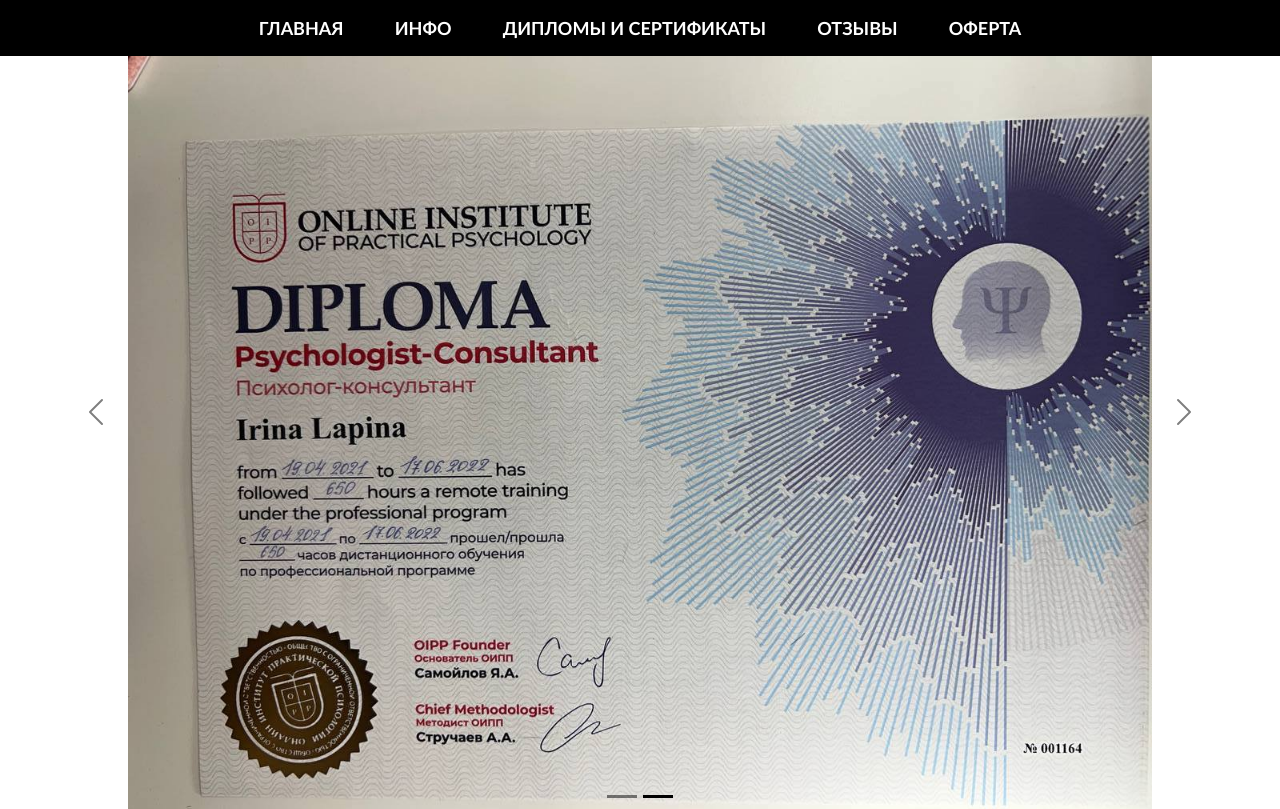
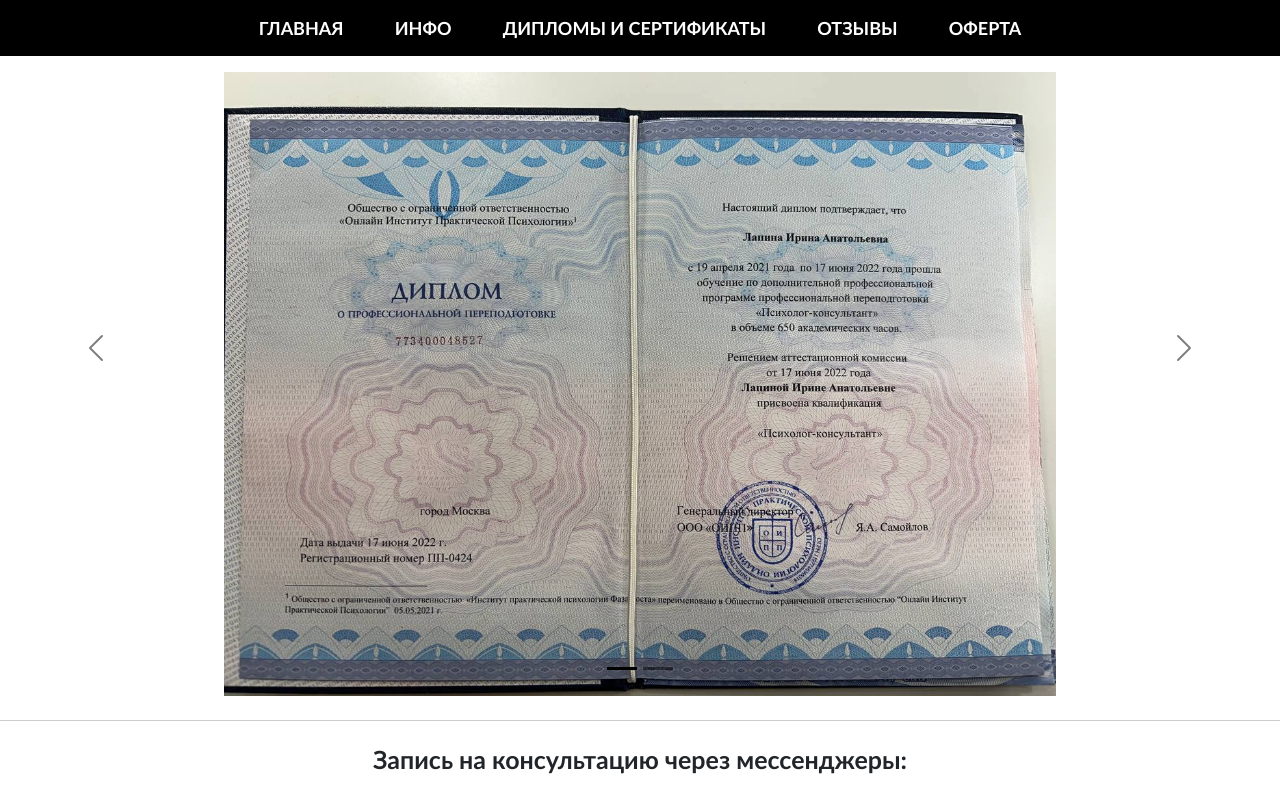
Before and after one commit to Mar4ikler/business-card-website, a React (Create React App) app in the folder website/: page /certificates in a window 1280 px wide. Shown: the top 809 px of the page. Built offline with nearby package versions, Linux system fonts and the light colour scheme.

Commit message:
fix flex boxes

```diff
--- a/website/src/App.css
+++ b/website/src/App.css
@@ -8,13 +8,13 @@
 
 @media only screen and (min-width: 1401px) {
     * {
-        font-size: 2.2vw !important;
+        font-size: 1.7vw !important;
     }
 }
 
 @media only screen and (min-width: 2000px) {
     * {
-        font-size: 2.1vw !important;
+        font-size: 1.9vw !important;
     }
 }
 
--- a/website/src/views/MainView/MainView.module.css
+++ b/website/src/views/MainView/MainView.module.css
@@ -47,7 +47,7 @@
     text-align: center;
 }
 
-@media only screen and (max-width: 768px) {
+@media only screen and (max-width: 768px) and (min-height: 500px)  {
     .generalInfoContainer {
         height: 90dvh;
         position: relative;
@@ -82,7 +82,7 @@
     }
 }
 
-@media only screen and (min-width: 768px) and (max-width: 1060px) {
+@media only screen and (min-width: 768px) and (max-width: 1060px) and (min-height: 500px) {
     .generalInfoContainer {
         height: 90dvh;
         position: relative;
@@ -133,3 +133,23 @@
         font-size: 150px !important;
     }
 }
+
+@media only screen and (max-height: 499px) and (max-width:1060px) {
+    .generalInfoContainer {
+        height: 90dvh;
+        position: relative;
+    }
+
+    .representationInfo {
+        width: 100%;
+        height: 100%;
+        justify-content: flex-end;
+        padding-bottom: 60px;
+    }
+
+    .generalInfoContainer>img {
+        object-fit: cover;
+        padding: 30px 10px 0px 0px;
+    }
+
+}
--- a/website/src/views/СertificatesView/CertificatesView.jsx
+++ b/website/src/views/СertificatesView/CertificatesView.jsx
@@ -4,7 +4,7 @@
 
 const CertificatesView = () => {
     return (
-        <Carousel variant='dark' className={styles.carouselContainer} slide={false}>
+        <Carousel variant='dark' className={styles.carouselContainer} slide={false} interval={null}>
             <Carousel.Item>
                 <img src={images.diplom} className={styles.imageContainer} alt="not found" />
             </Carousel.Item>
--- a/website/src/views/СertificatesView/CertificatesView.module.css
+++ b/website/src/views/СertificatesView/CertificatesView.module.css
@@ -1,5 +1,5 @@
 .carouselContainer {
-    padding-top: 7dvh;
+    padding-top: 9dvh;
     width: 100%;
     display: flex;
     justify-content: center;
@@ -10,5 +10,6 @@
 }
 
 .carouselContainer > div:nth-child(2) {
-    width: 80%;
+    width: 65%;
+    margin: auto;
 }
```
